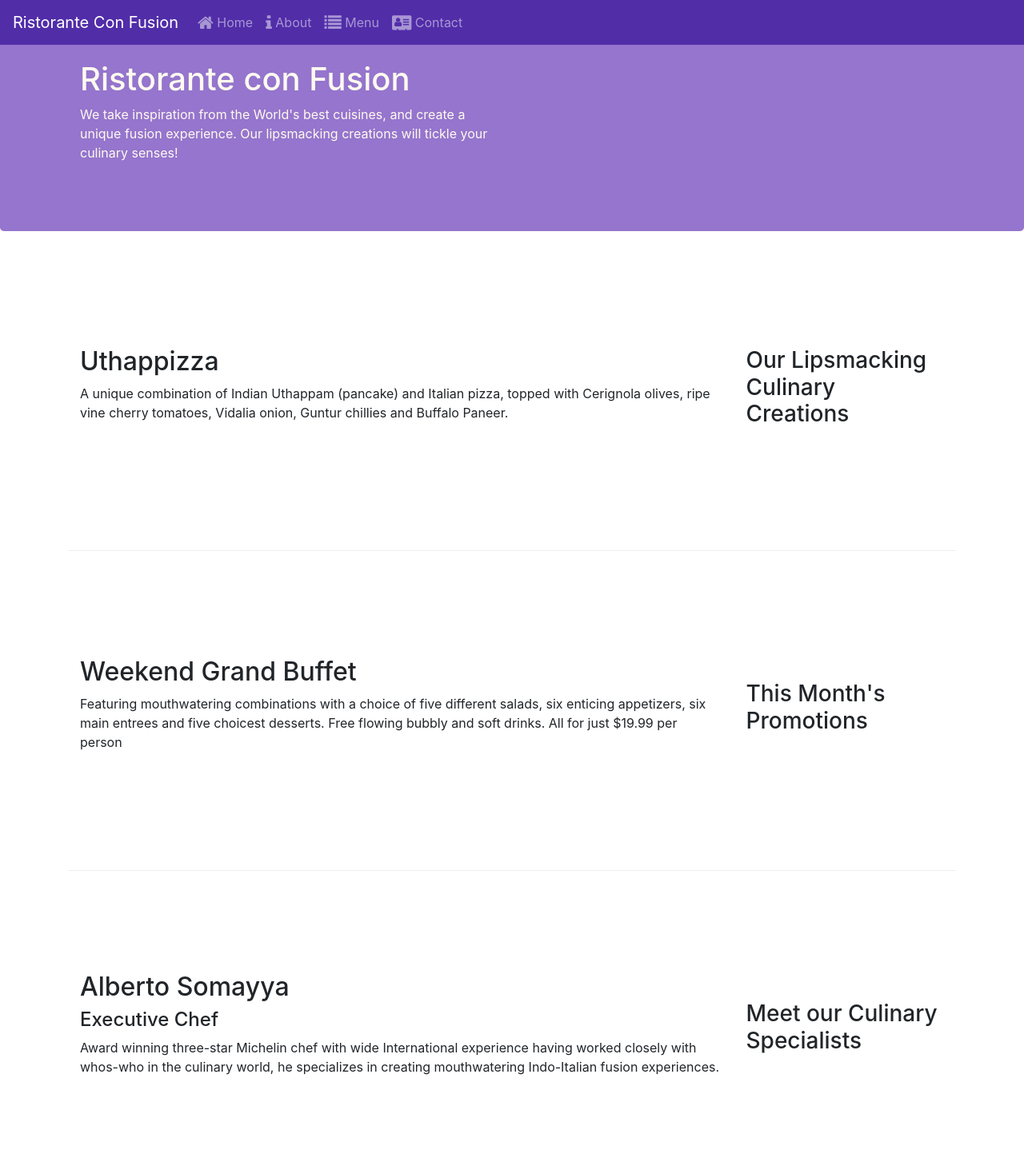
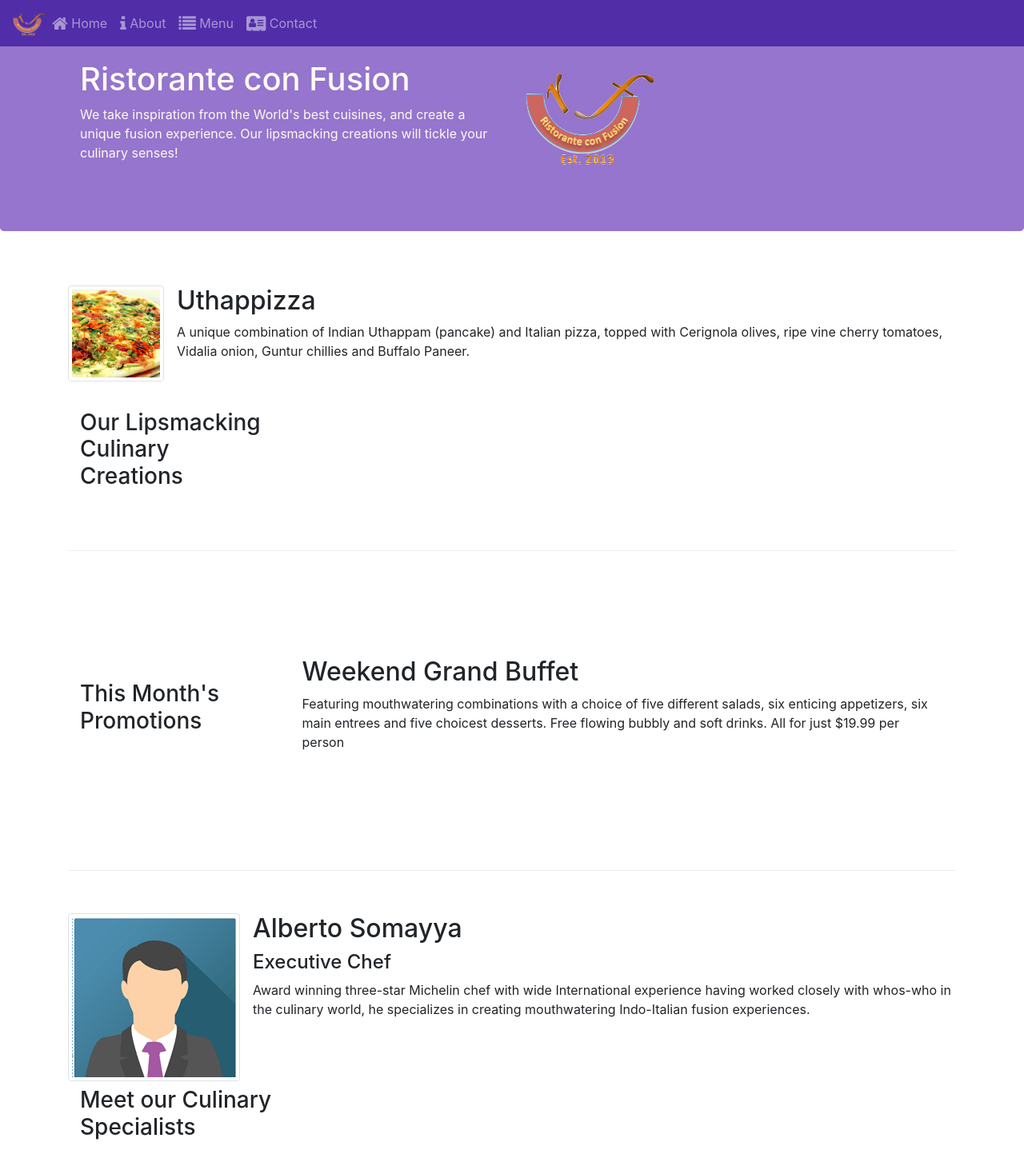
Before and after one commit to oliliyiyi/git-test-1, a website: page index.html in a window 1280 px wide. Shown: the top 1438 px of the page at 80% size. Drawn offline with nearby package versions, Linux system fonts and the light colour scheme.

Commit message:
Images and Media

```diff
--- a/index.html
+++ b/index.html
@@ -17,21 +17,16 @@
 
 <body>
     <nav class="navbar navbar-dark navbar-expand-sm navbar-dark fixed-top">
-        <a class="navbar-brand" href="#">Ristorante Con Fusion</a>
+        <a class="navbar-brand mr-auto" href="#"><img src="img/logo.png" height="30" width="41"></a>
             <button class="navbar-toggler" type="button" data-toggle="collapse" data-target="#Navbar">
                 <span class="navbar-toggler-icon"></span>
             </button>
             <div class="collapse navbar-collapse" id="Navbar">
                 <ul class="navbar-nav mr-auto">
-                    <li class="navbar-item-active"><a class="nav-link" href="#"><span class="fa fa-home fa-lg"></span>
-                            Home</a></li>
-                    <li class="navbar-item"><a class="nav-link" href="./aboutus.html"><span
-                                class="fa fa-info fa-lg"></span>
-                            About</a></li>
-                    <li class="navbar-item"><a class="nav-link" href="#"><span class="fa fa-list fa-lg"></span> Menu</a>
-                    </li>
-                    <li class="navbar-item"><a class="nav-link" href="./contactus.html"><span
-                                class="fa fa-address-card fa-lg"></span> Contact</a></li>
+                    <li class="navbar-item-active"><a class="nav-link" href="#"><span class="fa fa-home fa-lg"></span> Home</a></li>
+                    <li class="navbar-item"><a class="nav-link" href="./aboutus.html"><span class="fa fa-info fa-lg"></span> About</a></li>
+                    <li class="navbar-item"><a class="nav-link" href="#"><span class="fa fa-list fa-lg"></span> Menu</a></li>
+                    <li class="navbar-item"><a class="nav-link" href="./contactus.html"><span class="fa fa-address-card fa-lg"></span> Contact</a></li>
                 </ul>
             </div>
     </nav>
@@ -44,7 +39,8 @@
                     <p>We take inspiration from the World's best cuisines, and create a unique fusion experience. Our
                         lipsmacking creations will tickle your culinary senses!</p>
                 </div>
-                <div class="col-12 col-sm">
+                <div class="col-12 col-sm align-self-center">
+                    <img src="img/logo.png" class="img-fluid">
                 </div>
             </div>
         </div>
@@ -55,19 +51,26 @@
             <div class="col-12 col-sm-4 order-sm-last col-md-3">
                 <h3>Our Lipsmacking Culinary Creations</h3>
             </div>
-            <div class="col col-sm order-sm-first col-md">
-                <h2>Uthappizza</h2>
-                <p>A unique combination of Indian Uthappam (pancake) and Italian pizza, topped with Cerignola olives,
+            <!-- <div class="col col-sm order-sm-first col-md-12"> -->
+                <div class="media">
+                    <img class="d-flex mr-3 img-thumbnail align-self-center" src="img/uthappizza.png" alt="Uthappizza">
+                    <div class="media-body">
+                        <h2 class="mt-0">Uthappizza</h2>
+                        <p class="d-none d-sm-block">A unique combination of Indian Uthappam (pancake) and Italian
+                            pizza, topped with Cerignola olives,
                             ripe vine cherry tomatoes, Vidalia onion, Guntur chillies and Buffalo Paneer.</p>
+
                     </div>
+                </div>
+            <!-- </div> -->
         </div>
 
 
         <div class="row row-content align-items-center">
-            <div class="col-12 col-sm-4 order-sm-last col-md-3">
+            <div class="col-12 col-sm-4 col-md-3">
                 <h3>This Month's Promotions</h3>
             </div>
-            <div class="col col-sm order-sm-first col-md">
+            <div class="col col-sm col-md">
                 <h2>Weekend Grand Buffet</h2>
                 <p>Featuring mouthwatering combinations with a choice of five different salads, six enticing appetizers,
                     six main entrees and five choicest desserts. Free flowing bubbly and soft drinks. All for just
@@ -79,13 +82,20 @@
             <div class="col-12 col-sm-4 order-sm-last col-md-3">
                 <h3>Meet our Culinary Specialists</h3>
             </div>
-            <div class="col col-sm order-sm-first col-md">
-                <h2>Alberto Somayya</h2>
+            <!-- <div class="col col-sm order-sm-first col-md"> -->
+                <div class="media">
+                    <img class="d-flex mr-3 img-thumbnail align-self-center" src="img/alberto.png" alt="Alberto Somayya">
+                    <div class="media-body">
+                        <h2 class="mt-0">Alberto Somayya</h2>
                         <h4>Executive Chef</h4>
-                <p>Award winning three-star Michelin chef with wide International experience having worked closely with
+                        <p class="d-none d-sm-block">
+                            Award winning three-star Michelin chef with wide International experience having worked closely
+                            with
                             whos-who in the culinary world, he specializes in creating mouthwatering Indo-Italian fusion
                             experiences. </p>
                     </div>
+                </div>
+            <!-- </div> -->
         </div>
     </div>
 
```
Also changed, not shown: aboutus.html (+8 -5 lines), contactus.html (+10 -13 lines). Lines whose indentation alone changed are shown as unchanged.
